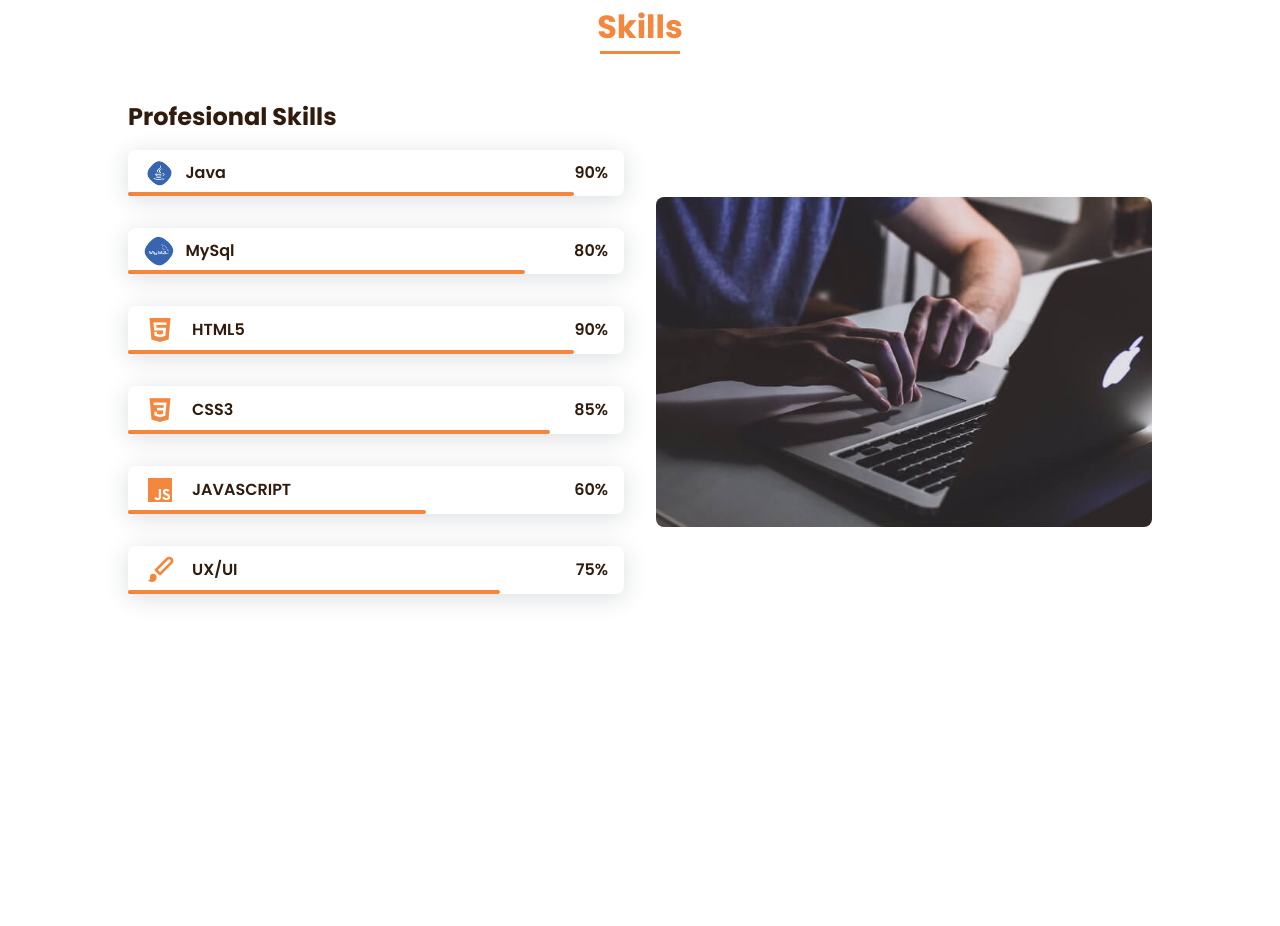
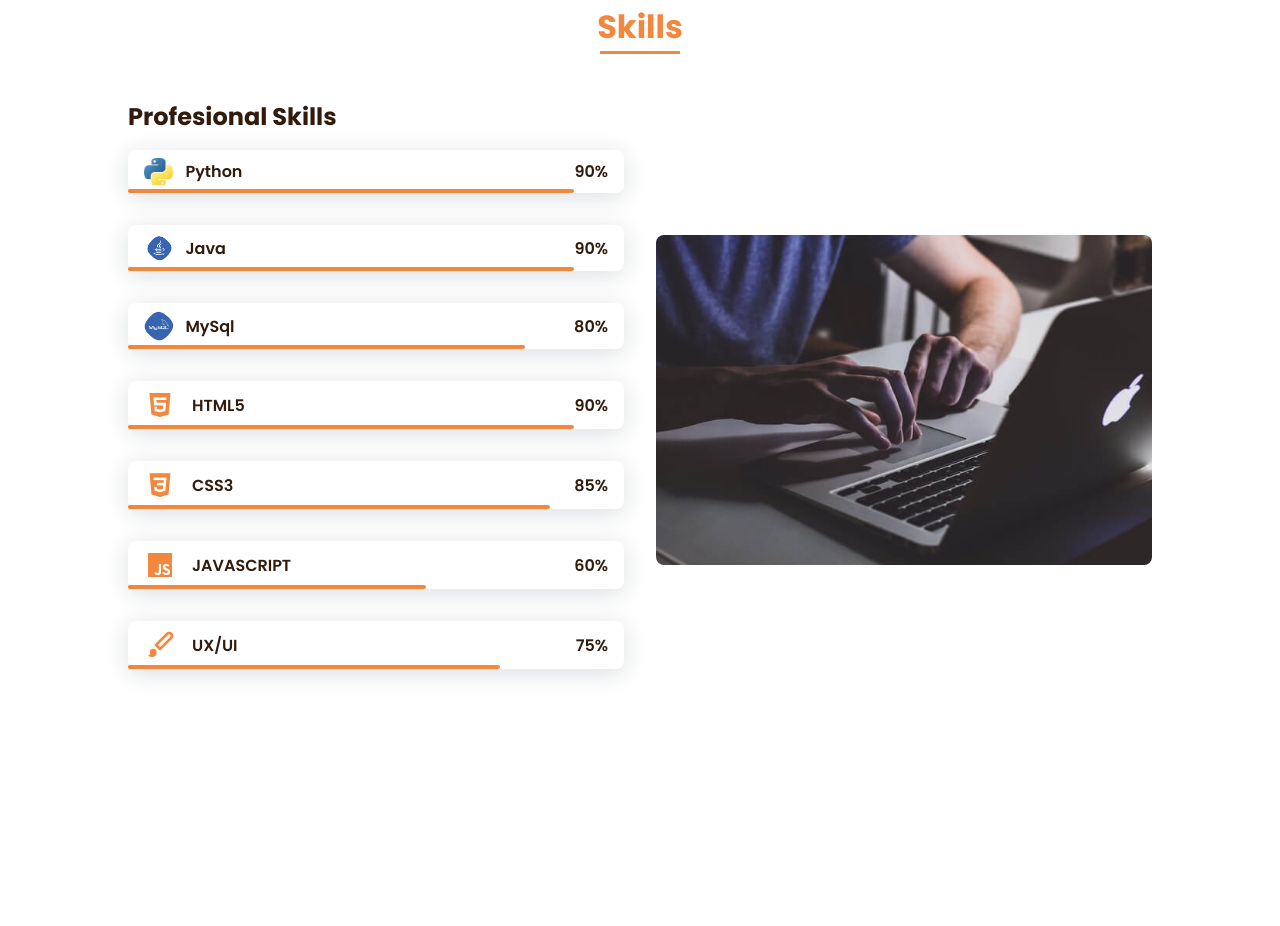
Before and after one commit to Suryajadhav/Portfolio_Surya, a plain HTML site: page index.html in a window 1280 px wide. Shown: the part 1705-2631 px from the top of the page. Drawn offline with nearby package versions, Linux system fonts and the light colour scheme.

Commit message:
Updated project with new features

```diff
--- a/index.html
+++ b/index.html
@@ -96,6 +96,18 @@
                     <div>
                         <h2 class="skills__subtitle">Profesional Skills</h2>
                         <!-- <p class="skills__text">Lorem ipsum dolor sit, amet consectetur adipisicing elit. Velit optio id vero amet, alias architecto consectetur error eum eaque sit.</p> -->
+                        <div class="skills__data">
+                            <div class="skills__names">
+                                <img src="assets/img/python.jpg" alt="Example Image" width="30" height="30">   &nbsp;  &nbsp;
+                                <span class="skills__name">Python</span>
+                            </div>
+                            <div class="skills__bar skills__java">
+
+                            </div>
+                            <div>
+                                <span class="skills__percentage">90%</span>
+                            </div>
+                        </div>
                         <div class="skills__data">
                             <div class="skills__names">
                                 <img src="assets/img/java.png" alt="Example Image" width="30" height="30">   &nbsp;  &nbsp;
```
Also changed, not shown: assets/img/python.jpg (added).
